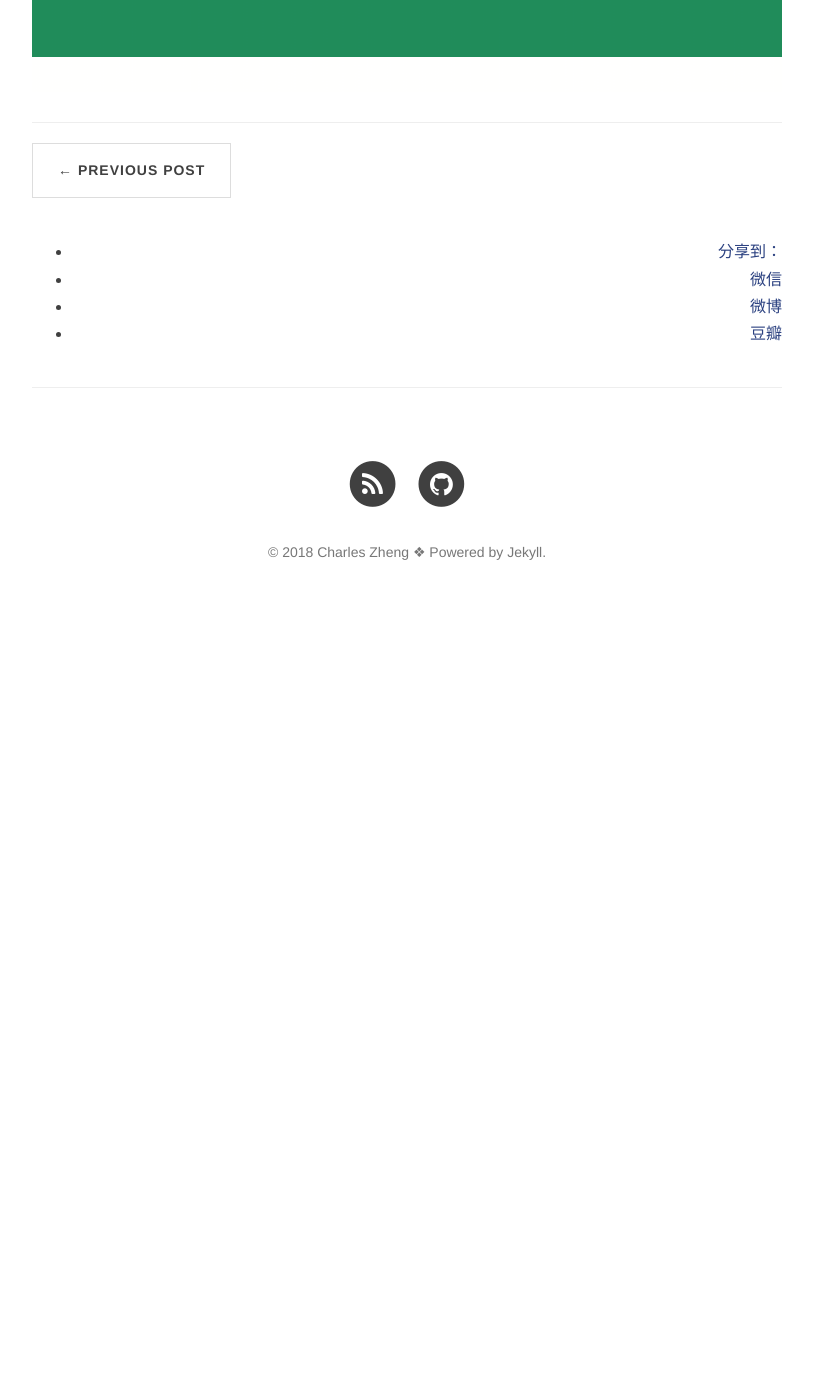
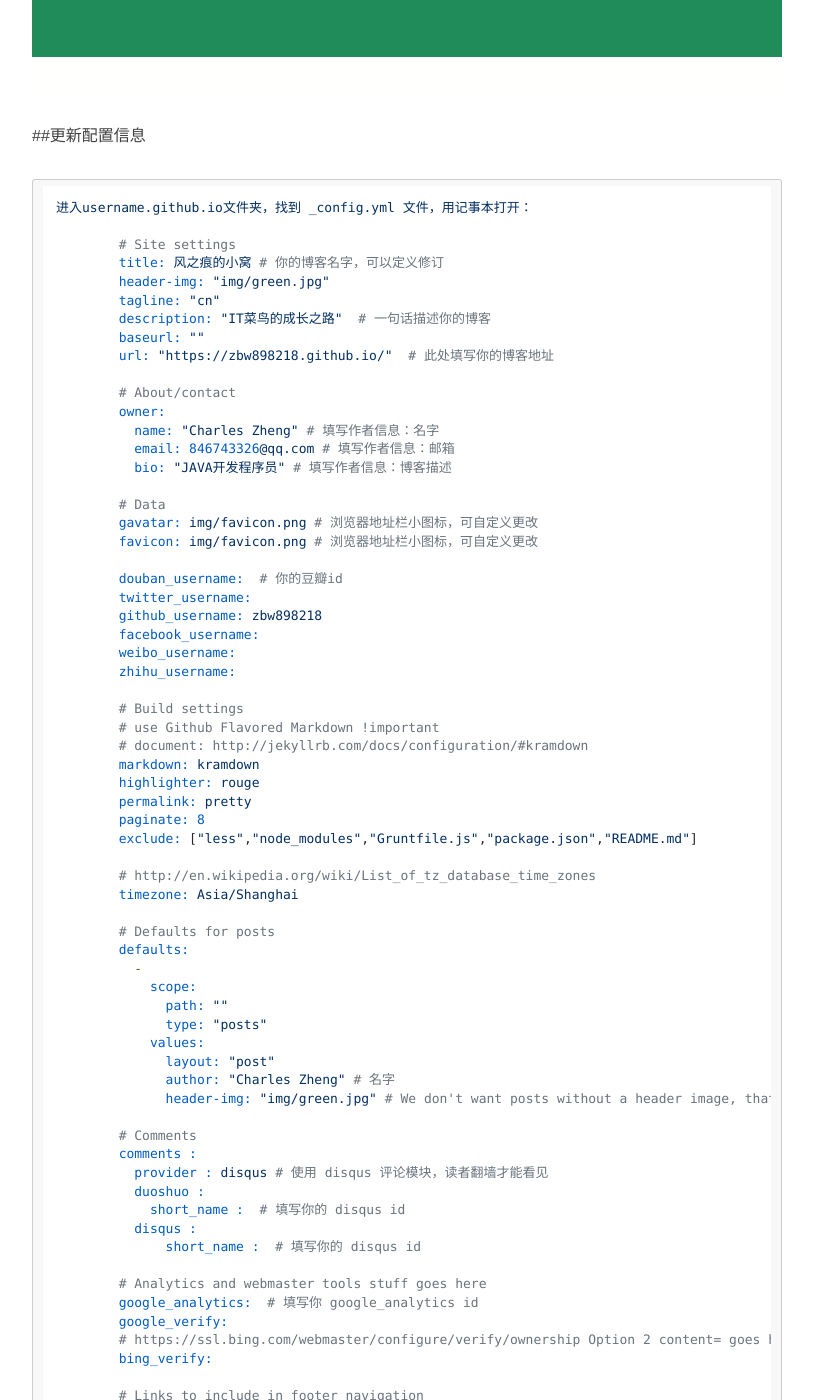
Before and after one commit to zbw898218/zbw898218.github.io, a Jekyll site: the page built from _posts/2018-12-29-使用GitPages搭建个人技术博客.md, in a window 1280 px wide and 1400 px high, scrolled down 2635 px. Shown: the whole window, without its empty margins (233-1046 px from the left). Built offline with Jekyll 4.4.1, drawn with Linux system fonts in a browser that asks for light colours; nearby versions of some CDN libraries; comment, search, counter and statistics services are not loaded; before the commit the page ends 3265 px from its top, so only the background shows below that; some of the changed text lies outside the part shown.

Commit message:
更新文章

````diff
--- a/_posts/2018-12-29-使用GitPages搭建个人技术博客.md
+++ b/_posts/2018-12-29-使用GitPages搭建个人技术博客.md
@@ -56,3 +56,80 @@ http://git-scm.com/download/
 ```
 
 ![博客页面](https://zbw898218.github.io/img/picture/3.png)
+
+##更新配置信息
+
+```
+进入username.github.io文件夹，找到 _config.yml 文件，用记事本打开：
+
+	# Site settings
+	title: 风之痕的小窝 # 你的博客名字，可以定义修订
+	header-img: "img/green.jpg"
+	tagline: "cn"
+	description: "IT菜鸟的成长之路"  # 一句话描述你的博客
+	baseurl: ""
+	url: "https://zbw898218.github.io/"  # 此处填写你的博客地址
+
+	# About/contact
+	owner:
+	  name: "Charles Zheng" # 填写作者信息：名字
+	  email: 846743326@qq.com # 填写作者信息：邮箱
+	  bio: "JAVA开发程序员" # 填写作者信息：博客描述
+
+	# Data
+	gavatar: img/favicon.png # 浏览器地址栏小图标，可自定义更改
+	favicon: img/favicon.png # 浏览器地址栏小图标，可自定义更改
+
+	douban_username:  # 你的豆瓣id
+	twitter_username:
+	github_username: zbw898218
+	facebook_username:
+	weibo_username:
+	zhihu_username:
+
+	# Build settings
+	# use Github Flavored Markdown !important
+	# document: http://jekyllrb.com/docs/configuration/#kramdown
+	markdown: kramdown
+	highlighter: rouge
+	permalink: pretty
+	paginate: 8
+	exclude: ["less","node_modules","Gruntfile.js","package.json","README.md"]
+
+	# http://en.wikipedia.org/wiki/List_of_tz_database_time_zones
+	timezone: Asia/Shanghai
+
+	# Defaults for posts
+	defaults:
+	  -
+	    scope:
+	      path: ""
+	      type: "posts"
+	    values:
+	      layout: "post"
+	      author: "Charles Zheng" # 名字
+	      header-img: "img/green.jpg" # We don't want posts without a header image, that whould mean white on white
+
+	# Comments
+	comments :
+	  provider : disqus # 使用 disqus 评论模块，读者翻墙才能看见
+	  duoshuo :
+	    short_name :  # 填写你的 disqus id
+	  disqus :
+	      short_name :  # 填写你的 disqus id
+
+	# Analytics and webmaster tools stuff goes here
+	google_analytics:  # 填写你  google_analytics id
+	google_verify:
+	# https://ssl.bing.com/webmaster/configure/verify/ownership Option 2 content= goes here
+	bing_verify:
+
+	# Links to include in footer navigation
+
+逐个替换自己的配置信息，保存退出，执行如下命令，将修改的文件推送到远程仓库
+
+	$git add .
+	$git commit -m "提交原因，随便写"
+	$git push
+
+```
````
